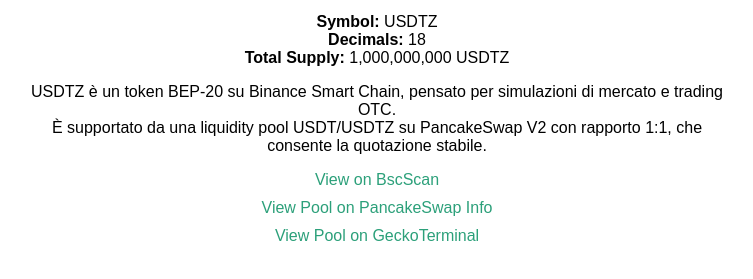
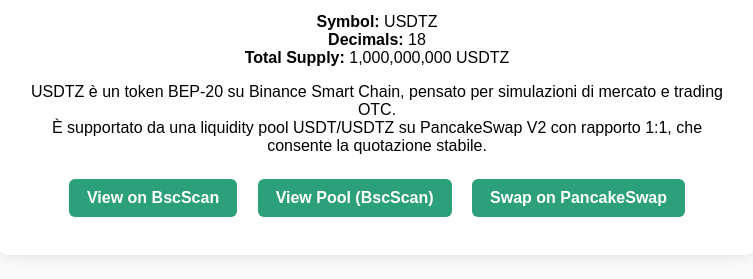
Before and after one commit to ProjectUSDTz/usdtz-site, a plain HTML site: page index.html in a window 1280 px wide. Shown: the part 341-620 px from the top of the page, without its empty margins (263-1016 px from the left). Drawn offline with Linux system fonts and the light colour scheme.

Commit message:
Update index.html

```diff
--- a/index.html
+++ b/index.html
@@ -8,7 +8,17 @@
     .card { background: white; padding: 30px; border-radius: 12px; max-width: 700px; margin: auto; box-shadow: 0 0 15px rgba(0,0,0,0.1);}
     img { width: 120px; margin-bottom: 20px; }
     h1 { color: #2ca07a; }
-    a { color: #2ca07a; text-decoration: none; display:block; margin:10px 0;}
+    a {
+      display: inline-block;
+      margin: 8px;
+      padding: 10px 18px;
+      border-radius: 6px;
+      background: #2ca07a;
+      color: white;
+      text-decoration: none;
+      font-weight: bold;
+    }
+    a:hover { background: #238b63; }
   </style>
 </head>
 <body>
@@ -25,9 +35,10 @@
     <p>USDTZ è un token BEP-20 su Binance Smart Chain, pensato per simulazioni di mercato e trading OTC.<br>
        È supportato da una liquidity pool USDT/USDTZ su PancakeSwap V2 con rapporto 1:1, che consente la quotazione stabile.</p>
 
+    <!-- Pulsanti -->
     <a href="https://bscscan.com/address/0x5a90Ec8873969982b82B80d246F70898c0b6A0BC" target="_blank">View on BscScan</a>
-    <a href="https://info.pancakeswap.finance/#/pair/0x6cad41d0Ac6EEAc92B0aF5d1E1d77be3D0273714" target="_blank">View Pool on PancakeSwap Info</a>
-    <a href="https://www.geckoterminal.com/bsc/pools/0x6cad41d0Ac6EEAc92B0aF5d1E1d77be3D0273714" target="_blank">View Pool on GeckoTerminal</a>
+    <a href="https://bscscan.com/address/0x6cad41d0Ac6EEAc92B0aF5d1E1d77be3D0273714" target="_blank">View Pool (BscScan)</a>
+    <a href="https://pancakeswap.finance/swap" target="_blank">Swap on PancakeSwap</a>
   </div>
 </body>
 </html>
```
